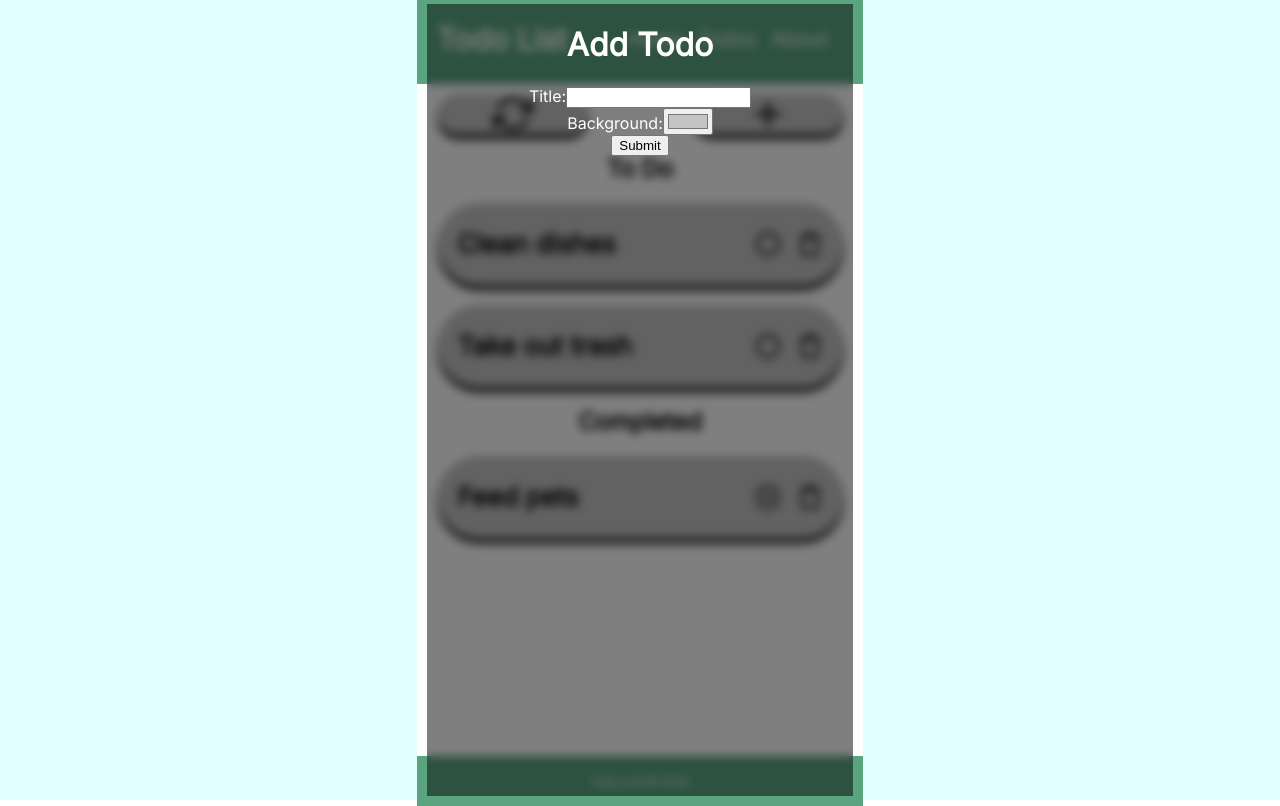
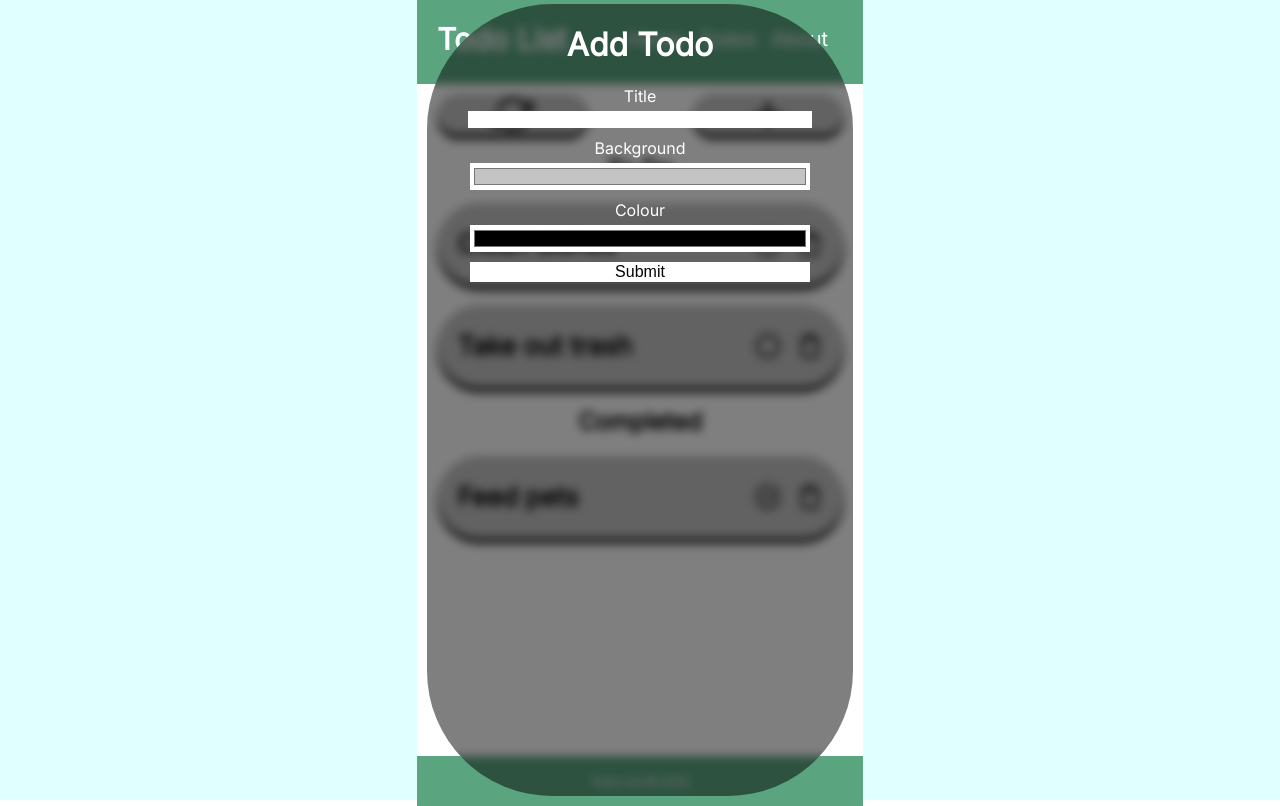
Before and after one commit to Culmid/react-todos, a React (Create React App) app: page /todos in a window 1280 px wide. Both pictures are taken after a click on the button 767 px from the left and 114 px from the top of the page. Built offline with nearby package versions, Linux system fonts and the light colour scheme.

Commit message:
Color and styling

```diff
--- a/src/components/NewTodoForm/NewTodoForm.module.css
+++ b/src/components/NewTodoForm/NewTodoForm.module.css
@@ -10,4 +10,21 @@
   display: flex;
   flex-direction: column;
   align-items: center;
+  border-radius: 125px;
 }
+
+input {
+  margin-top: 5px;
+  margin-bottom: 10px;
+  background: white;
+  border: none;
+  width: 80%;
+}
+
+.button {
+  background: white;
+  border: none;
+  cursor: pointer;
+  width: 80%;
+  font-size: 16px;
+}
--- a/src/components/NewTodoForm/index.jsx
+++ b/src/components/NewTodoForm/index.jsx
@@ -4,6 +4,7 @@ import styles from "./NewTodoForm.module.css";
 function NewTodoForm({ onAddNewTodo }) {
   const [title, setTitle] = useState("");
   const [background, setBackground] = useState("#c4c4c4");
+  const [color, setColor] = useState("#000000");
 
   function onTitleChange(event) {
     setTitle(event.currentTarget.value);
@@ -13,16 +14,19 @@ function NewTodoForm({ onAddNewTodo }) {
     setBackground(event.currentTarget.value);
   }
 
+  function onColorChange(event) {
+    setColor(event.currentTarget.value);
+  }
+
   function onFormSubmit(event) {
     event.preventDefault();
-    onAddNewTodo(title, background);
+    onAddNewTodo(title, background, color);
   }
 
   return (
     <form className={styles.modal} onSubmit={onFormSubmit}>
       <h1>Add Todo</h1>
-      <div>
-        <label htmlFor="title">Title:</label>
+      <label htmlFor="title">Title</label>
       <input
         type="text"
         name="title"
@@ -30,9 +34,7 @@ function NewTodoForm({ onAddNewTodo }) {
         onChange={onTitleChange}
         required
       ></input>
-      </div>
-      <div>
-        <label htmlFor="background">Background:</label>
+      <label htmlFor="background">Background</label>
       <input
         type="color"
         name="background"
@@ -40,8 +42,17 @@ function NewTodoForm({ onAddNewTodo }) {
         onChange={onBackgroundChange}
         required
       />
-      </div>
-      <button type="submit">Submit</button>
+      <label htmlFor="color">Colour</label>
+      <input
+        type="color"
+        name="color"
+        value={color}
+        onChange={onColorChange}
+        required
+      />
+      <button className={styles.button} type="submit">
+        Submit
+      </button>
     </form>
   );
 }
--- a/src/components/Todo/Todo.module.css
+++ b/src/components/Todo/Todo.module.css
@@ -15,6 +15,10 @@
 h3 {
   font-size: 26px;
   margin: 0;
+  max-width: 375px;
+  overflow: hidden;
+  text-overflow: ellipsis;
+  white-space: nowrap;
 }
 
 .button-container {
@@ -24,7 +28,7 @@ h3 {
 .button {
   padding: 0;
   background: none;
-  color: black;
+  color: inherit;
   font-size: 26px;
   border: none;
   margin-left: 16px;
--- a/src/components/Todo/index.jsx
+++ b/src/components/Todo/index.jsx
@@ -7,6 +7,7 @@ function Todo({
   title,
   isComplete,
   background,
+  color,
   onDeleteTodo,
   onToggleTodo,
 }) {
@@ -15,7 +16,10 @@ function Todo({
   }
 
   return (
-    <div className={styles["todo-wrapper"]} style={{ background: background }}>
+    <div
+      className={styles["todo-wrapper"]}
+      style={{ background: background, color: color }}
+    >
       <h3>{title}</h3>
       <div className={styles["button-container"]}>
         <button className={styles.button} onClick={() => onToggleTodo(id)}>
--- a/src/components/TodoList/index.jsx
+++ b/src/components/TodoList/index.jsx
@@ -9,10 +9,10 @@ function TodoList() {
   const [state, dispatch] = useReducer(reducer, initialState);
   const [isFormVisible, setFormVisible] = useState(false);
 
-  function onAddNewTodo(title, background) {
+  function onAddNewTodo(title, background, color) {
     dispatch({
       type: "addTodo",
-      payload: { title: title, background: background },
+      payload: { title: title, background: background, color: color },
     });
     setFormVisible(false);
   }
@@ -49,13 +49,14 @@ function TodoList() {
           <div>
             {state
               .filter((todo) => !todo.isComplete)
-              .map(({ id, title, isComplete, background }) => (
+              .map(({ id, title, isComplete, background, color }) => (
                 <Todo
                   key={id}
                   id={id}
                   title={title}
                   isComplete={isComplete}
                   background={background}
+                  color={color}
                   onDeleteTodo={onDeleteTodo}
                   onToggleTodo={onToggleTodo}
                 />
@@ -69,13 +70,14 @@ function TodoList() {
           <div>
             {state
               .filter((todo) => todo.isComplete)
-              .map(({ id, title, isComplete, background }) => (
+              .map(({ id, title, isComplete, background, color }) => (
                 <Todo
                   key={id}
                   id={id}
                   title={title}
                   isComplete={isComplete}
                   background={background}
+                  color={color}
                   onDeleteTodo={onDeleteTodo}
                   onToggleTodo={onToggleTodo}
                 />
--- a/src/reducers/todos.jsx
+++ b/src/reducers/todos.jsx
@@ -4,25 +4,33 @@ export const initialState = [
     title: "Clean dishes",
     isComplete: false,
     background: "#c4c4c4",
+    color: "#000000",
   },
   {
     id: 1,
     title: "Take out trash",
     isComplete: false,
     background: "#c4c4c4",
+    color: "#000000",
   },
   {
     id: 2,
     title: "Feed pets",
     isComplete: true,
     background: "#c4c4c4",
+    color: "#000000",
   },
 ];
 
 export const reducer = (state, action) => {
   switch (action.type) {
     case "addTodo":
-      console.log("addTodo", action.payload.title, action.payload.background);
+      console.log(
+        "addTodo",
+        action.payload.title,
+        action.payload.background,
+        action.payload.color
+      );
       const newTodos = [...state];
       const newId = Math.floor(Math.random() * 9999999);
       newTodos.push({
@@ -30,6 +38,7 @@ export const reducer = (state, action) => {
         title: action.payload.title,
         isComplete: false,
         background: action.payload.background,
+        color: action.payload.color,
       });
       return newTodos;
     case "deleteTodo":
```
Lines whose indentation alone changed are shown as unchanged.
